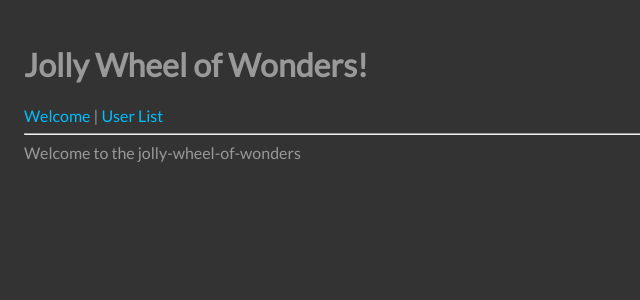
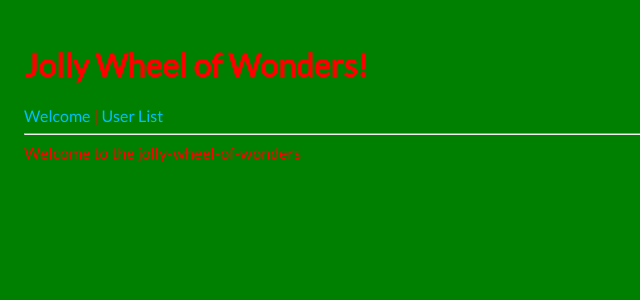
Before and after one commit to philibus-dev/jolly-wheel-of-wonders, an Angular app in the folder webapp/: page /webapp/welcome in a window 1280 px wide. Shown: the top 300 px of the page, without its empty margins (0-640 px from the left). Built offline with nearby package versions, Linux system fonts and the light colour scheme.

Commit message:
Applying some sweet holiday style!

```diff
--- a/webapp/src/app/components/app-header/app-header.component.scss
+++ b/webapp/src/app/components/app-header/app-header.component.scss
@@ -1,6 +1,9 @@
 @import "../../../style-includes/variables";
 
 .app-header-container {
+  h1 {
+    color: red;
+  }
 
   a {
     color: deepskyblue;
--- a/webapp/src/style-includes/_variables.scss
+++ b/webapp/src/style-includes/_variables.scss
@@ -1,4 +1,4 @@
 $border-color: #999;
-$background-color: #666;
-$background-color-darker: #555;
+$background-color: #85ee28;
+$background-color-darker: #5d9a10;
 $text-light: #eee;
--- a/webapp/src/styles.scss
+++ b/webapp/src/styles.scss
@@ -10,9 +10,9 @@
 
 // I hate bright white backgrounds
 body {
-  background-color: #333;
-  color: #999;
+  color: red;
   padding: 1rem;
+  background-color: green;
 }
 // Example centered container box
 .container {
@@ -21,7 +21,7 @@ body {
   margin: 0 auto 1.5rem;
   background-color: $background-color;
   border: 1px solid $border-color;
-  color: #ccc;
+  color: red;
 
   &.no-border {
     border: none;
@@ -31,7 +31,7 @@ body {
   }
 
   .text-light {
-    color: $text-light;
+    color: #94273a;
   }
 }
 
@@ -73,7 +73,7 @@ body {
       flex-basis: fit-content;
     }
     &.tools {
-      background-color: #777;
+      background-color: #cb3434;
 
       // Space out buttons from each other
       button:not(:last-of-type) {
@@ -89,6 +89,11 @@ body {
     input {
       width: 100%;
       padding: 2px 5px 4px;
+      background-color: greenyellow;
+    }
+
+    button {
+      background-color: greenyellow;
     }
   }
 }
```
